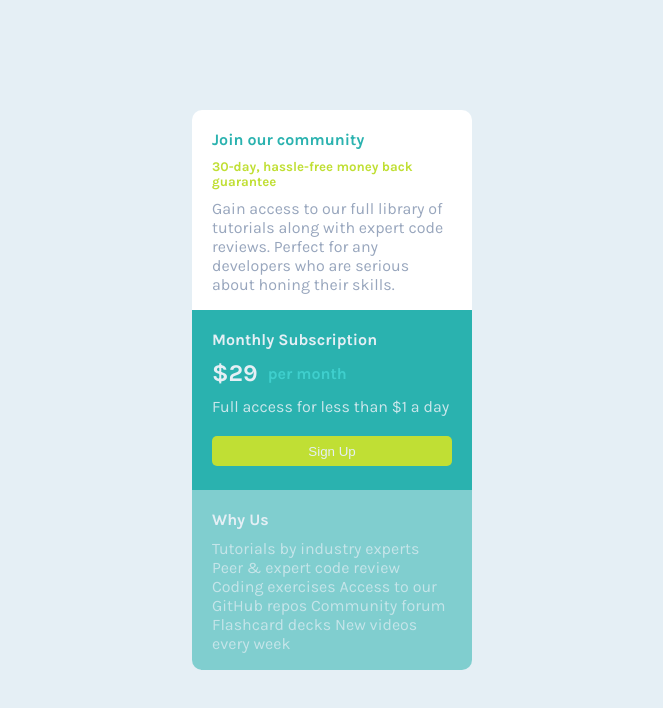
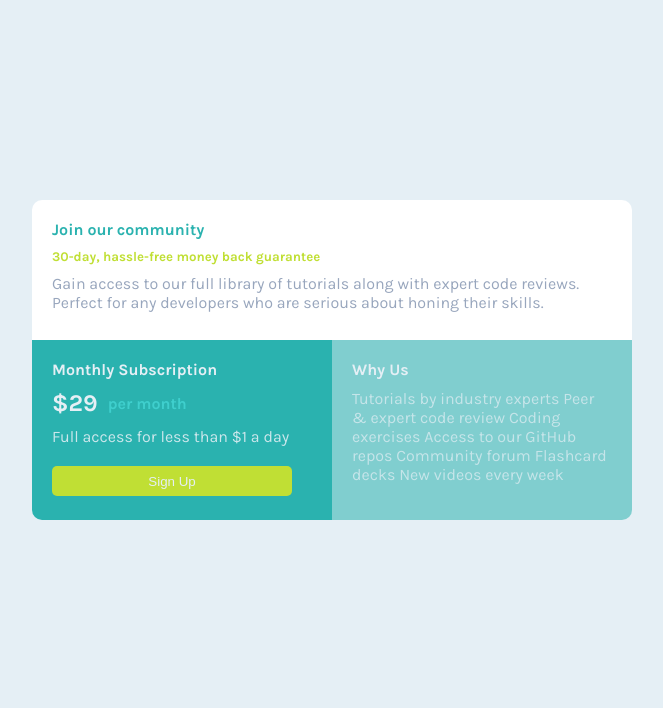
Before and after one commit to Megelado/single-price-grid-component-master, a plain HTML site: page index.html in a window 1280 px wide. Shown: the whole page, without its empty margins (308-971 px from the left). Drawn offline with Linux system fonts and the light colour scheme.

Commit message:
versão desktop finalizada

```diff
--- a/estilos/media.css
+++ b/estilos/media.css
@@ -0,0 +1,27 @@
+@charset "UTF-8";
+
+@media screen and (min-width: 700px) {
+    .card {
+        width: 600px;
+        height: 400px;
+    }
+
+    .propaganda {
+        height: 140px;
+    }
+
+    .grid {
+        display: grid;
+        grid-template-columns: 50% 50%;
+    }
+
+    .assinatura {
+        border-bottom-left-radius: 10px;
+    }
+
+    .sobre {
+        border-bottom-right-radius: 10px;
+        border-bottom-left-radius: 0px;
+    }
+
+}
--- a/index.html
+++ b/index.html
@@ -24,6 +24,7 @@
           Perfect for any developers who are serious about honing their skills.
         </p>
       </div>
+      <div class="grid">
         <div class="assinatura">
           <h4>Monthly Subscription</h4>
           <div class="preco">
@@ -45,6 +46,8 @@
           </p>
         </div>
       </div>
+
+    </div>
   </main>
 
 </body>
```
Lines whose indentation alone changed are shown as unchanged.
